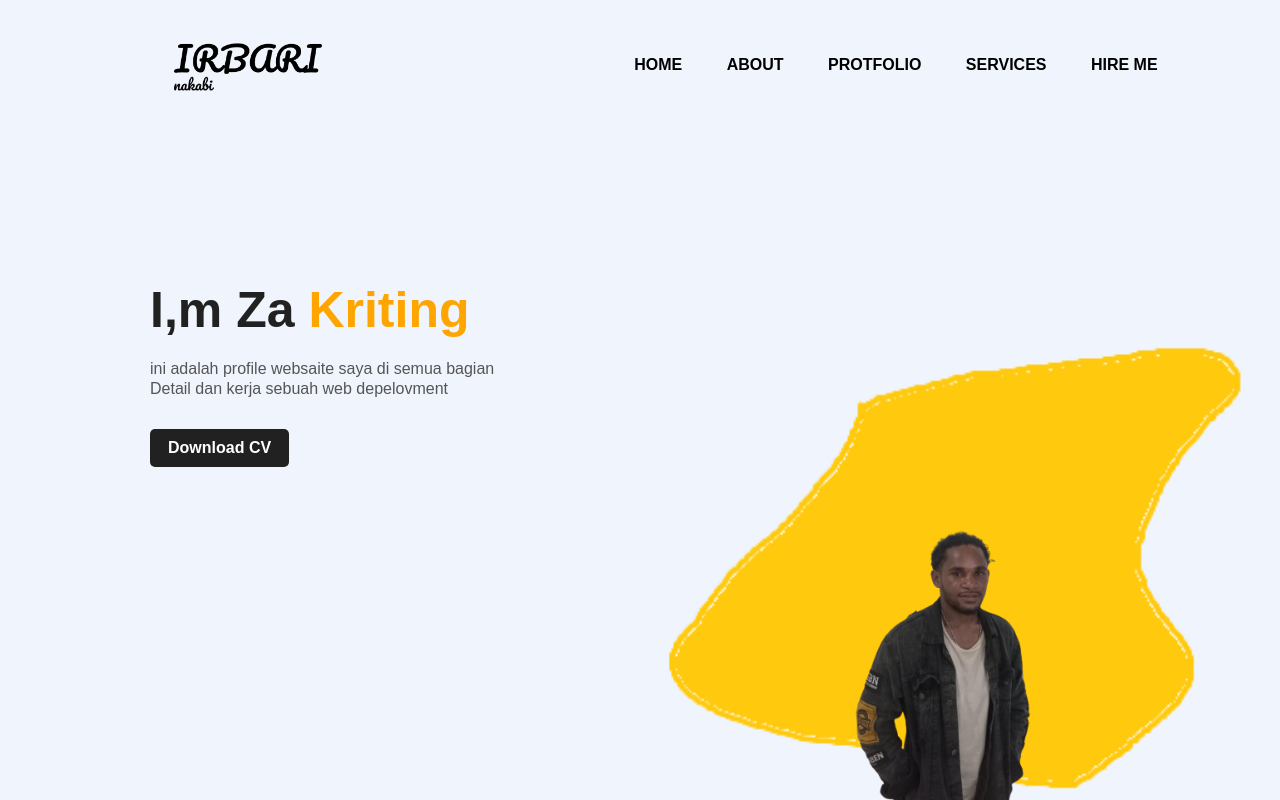
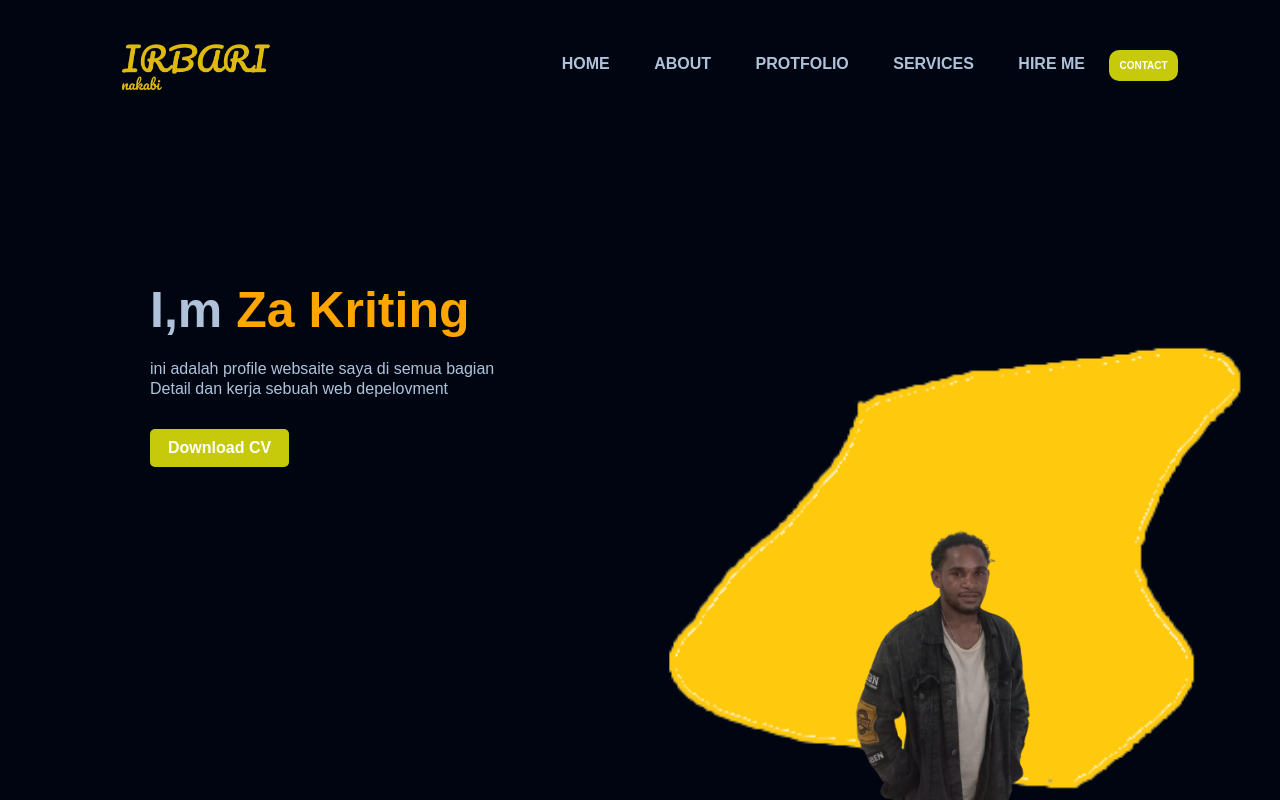
Before and after one commit to nakabi01/irbari-profile, a plain HTML site: page index.html in a window 1280 px wide. Drawn offline with Linux system fonts and the light colour scheme.

Commit message:
membuat profile

```diff
--- a/index.html
+++ b/index.html
@@ -11,17 +11,18 @@
 
     <div class="hero" >
         <nav>
-        <img src="logo (1).png" class="logo">
+        <img src="logo (4).png" class="logo">
         <ul>
             <li> <a href="#">HOME</a> </li>
             <li> <a href="#">ABOUT</a> </li>
             <li> <a href="#">PROTFOLIO</a> </li>
             <li> <a href="#">SERVICES</a> </li>
             <li> <a href="#">HIRE ME</a> </li>
+            <a href="#" class="contact"> CONTACT</a>
         </ul>
     </nav>
         <div class="detail">
-            <h1>I,m Za <span>Kriting</span></h1>
+            <h1>I,m <span>Za Kriting</span></h1>
             <p>ini adalah profile websaite saya di semua bagian
                 <br>Detail dan kerja sebuah web depelovment
             </p>
--- a/style.css
+++ b/style.css
@@ -7,7 +7,7 @@
     position: relative;
     width: 100%;
     height: 100vh;
-    background: #eff4fd;
+    background: #000611;
 }
  nav{
     display: flex;
@@ -29,11 +29,26 @@
  }
  nav ul li a{
     text-decoration: none;
-    color: #000;
+    color: #b0c2da ;
     font-weight: bold;
  }
+ .contact{
+    background: #c7ca0a;
+    padding: 10px 10px ;
+    text-decoration: none;
+    font-weight: bold;
+    color: #fff;
+    display: inline-block;
+    margin: 30px 0;
+    border-radius: 10px;
+    font-size: 10px;
+ }
+ .contact:hover{
+    color: rgb(5, 5, 4);
+
+ }
  nav ul li a:hover{
-    color: orange;
+    color:  rgb(189, 189, 5);
  }
 
  .detail{
@@ -42,18 +57,18 @@
  }
  .detail h1{
     font-size: 50px;
-    color: #212121;
+    color: #b0c2da;
     margin-bottom: 20px;
  }
  span{
     color: orange;
  }
  .detail p{
-    color:#555;
+    color:#b0c2da;
     line-height: 20px;
  }
  .detail a{
-    background: #212121;
+    background: #c7ca0a;
     padding: 10px 18px ;
     text-decoration: none;
     font-weight: bold;
@@ -61,6 +76,9 @@
     display: inline-block;
     margin: 30px 0;
     border-radius: 5px;
+ }
+ .detail a:hover{
+    color: rgb(5, 5, 4);
  }
  .images{
     width: 30%;
```
Also changed, not shown: logo (4).png (added), logo.png (deleted).
